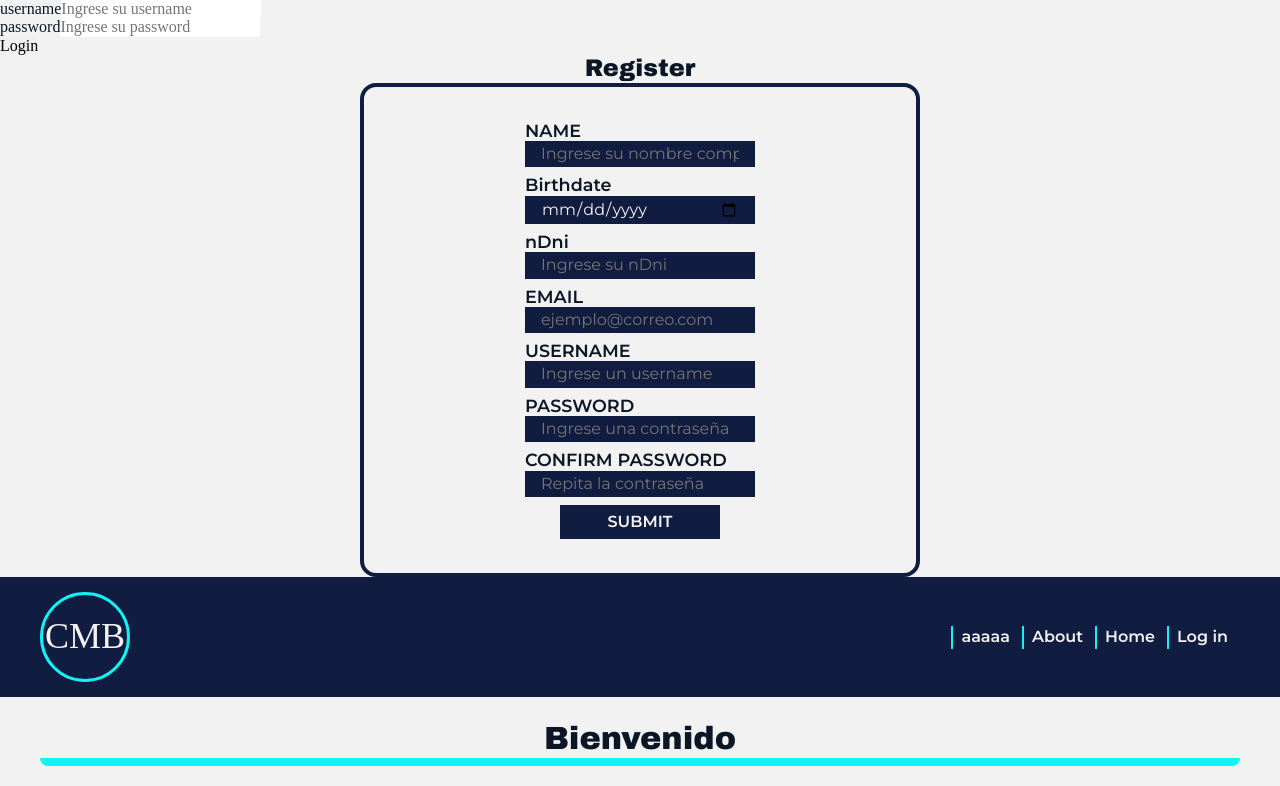
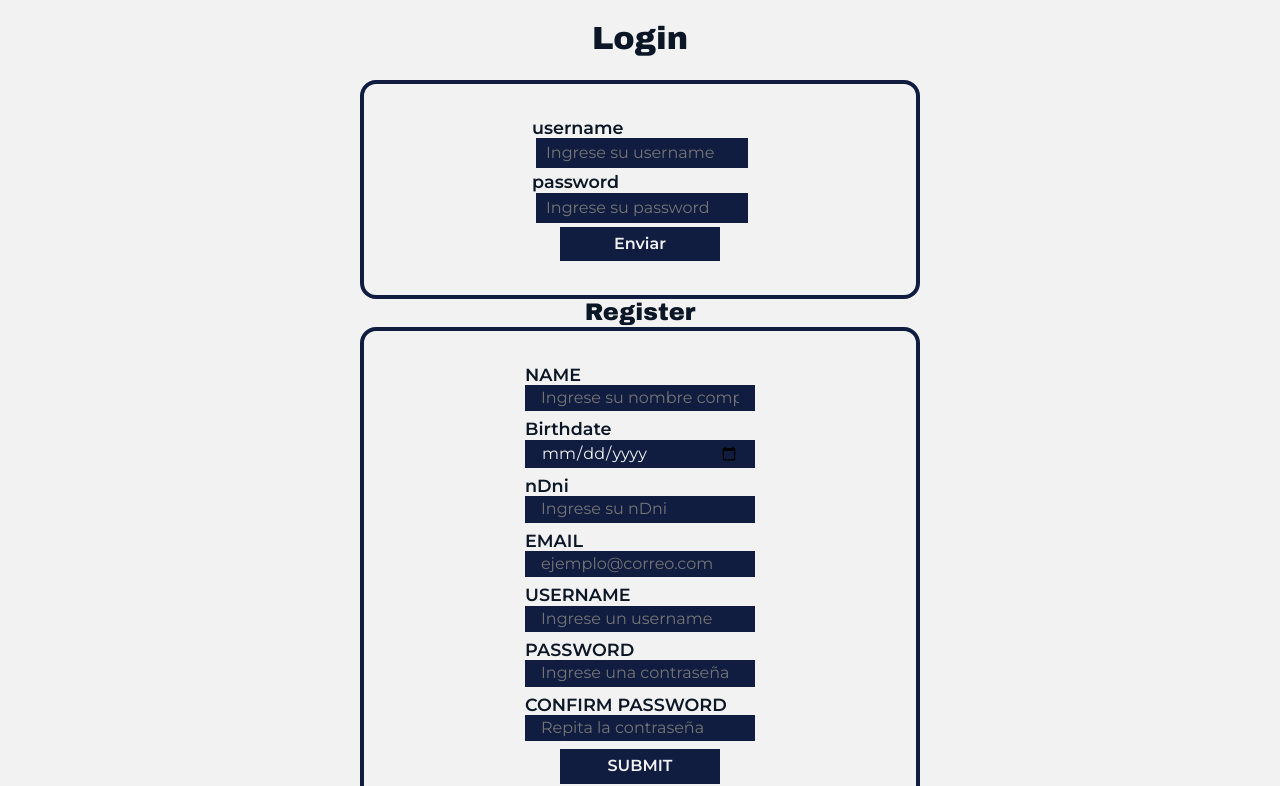
Before and after one commit to RivasAlejandro1/M3, a React (Vite) app in the folder front/: page / in a window 1280 px wide. Shown: the top 786 px of the page. Built offline with nearby package versions, Linux system fonts and the light colour scheme; no server answers; grey boxes are pictures that could not be loaded; a web font is replaced by a local one.

Commit message:
Login CSS

```diff
--- /dev/null
+++ b/front/src/views/Login/Login.module.css
@@ -0,0 +1,103 @@
+
+
+
+.form__container{
+    display: flex;
+    justify-content: center;
+    align-items: center;
+    flex-direction: column;
+}
+.form__container h1{
+    font-family: "Archivo Black", sans-serif;
+    font-weight: 400;
+    font-style: normal;
+}
+
+.form__form {
+    width: 560px;
+    padding: 34px 16px;
+    display: flex;
+    flex-direction: column;
+    align-items: center;
+    justify-content: center;
+
+    border: 4px solid  #111d40;
+    border-radius: 16px;
+    font-family: "Montserrat", Italic;
+    font-weight:  400;
+    font-style: normal;
+
+
+}
+
+.form__field {
+    display: flex;
+    flex-direction: column;
+    justify-content: space-between;
+    margin-bottom: 4px;
+}
+
+.form__form label{
+    font-size: 1.1rem;
+    font-weight:  600;
+}
+
+.form__input {
+    padding: 2px 6px;
+    margin-left: 4px;
+    background-color: #111d40;
+    color: #f2f2f2;
+    outline: none;
+    border: 4px solid #0000;
+
+    transition: border 0.5s;
+
+}
+
+.form__input:focus {
+    border-bottom: 4px solid #13f2f2;
+}
+
+
+.form__form p{
+    margin: 0;
+    padding-left: 16px;
+    color: red;
+
+    font-family: "Montserrat", Italic;
+    font-weight:  600;
+    font-style: normal;
+    font-size: 0.6rem;
+}
+
+
+.form__submit {
+    width: 160px;
+    padding: 8px;
+    background-color: #111d40;
+    color: #f2f2f2;
+
+    font-weight: 600;
+
+    transition: background 0.5s;
+}
+
+.form__submit:hover{
+    background-color: #13f2f2;
+    color: #111d40;
+}
+
+
+
+.form__submitDisabled{
+
+    width: 160px;
+    padding: 8px;
+    background-color: #111d40;
+    color: #111d40;
+
+    font-weight: 600;
+
+    transition: background 0.5s;
+    color: #111d40;
+}
--- a/front/src/views/Login/Login.tsx
+++ b/front/src/views/Login/Login.tsx
@@ -1,4 +1,5 @@
 import { ErrorMessage, Field, Form, Formik } from "formik";
+import style from './Login.module.css';
 import validateLogin from "../../helpers/validateLogin";
 import axios from "axios";
 
@@ -18,7 +19,8 @@ export default function Login(){
     }
 
     return(
-        <div>
+        <div className={style.form__container}>
+            <h1>Login</h1>
             <Formik
                 initialValues={
                     {
@@ -31,18 +33,22 @@ export default function Login(){
             >
                 {
                     ({isValid})=>(
-                        <Form >
-                            <div>
+                        <Form  className={style.form__form}>
+                            <div className={style.form__field}>
                                 <label htmlFor="username">username</label>
-                                <Field  type="text" name="username" placeholder="Ingrese su username"></Field>
+                                <Field className={style.form__input}  type="text" name="username" placeholder="Ingrese su username"></Field>
                                 <ErrorMessage name="username" component="p"></ErrorMessage>
                             </div>
-                            <div>
+                            <div className={style.form__field}>
                                 <label htmlFor="password">password</label>
-                                <Field type="password" name="password" placeholder="Ingrese su password"></Field>
-                                <ErrorMessage name="password" component="p"></ErrorMessage>
+                                <Field  className={style.form__input} type="password" name="password" placeholder="Ingrese su password"></Field>
+                                <ErrorMessage className={style.form__errorsText} name="password" component="p"></ErrorMessage>
                             </div>
-                            <button type="submit" disabled={!isValid}> Login</button>
+                            <button
+                                type="submit"
+                                disabled={!isValid}
+                                className={isValid ? style.form__submit : style.form__submitDisabled}
+                            > Enviar</button>
                         </Form>
                     )
                 }
```
